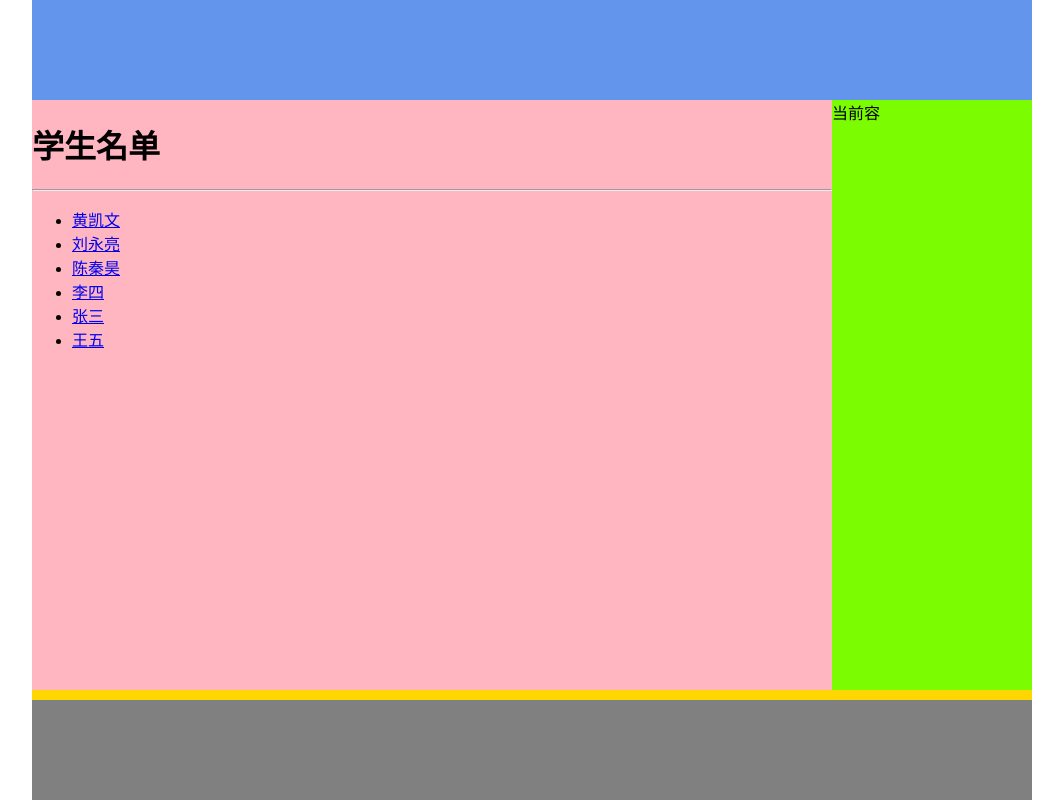
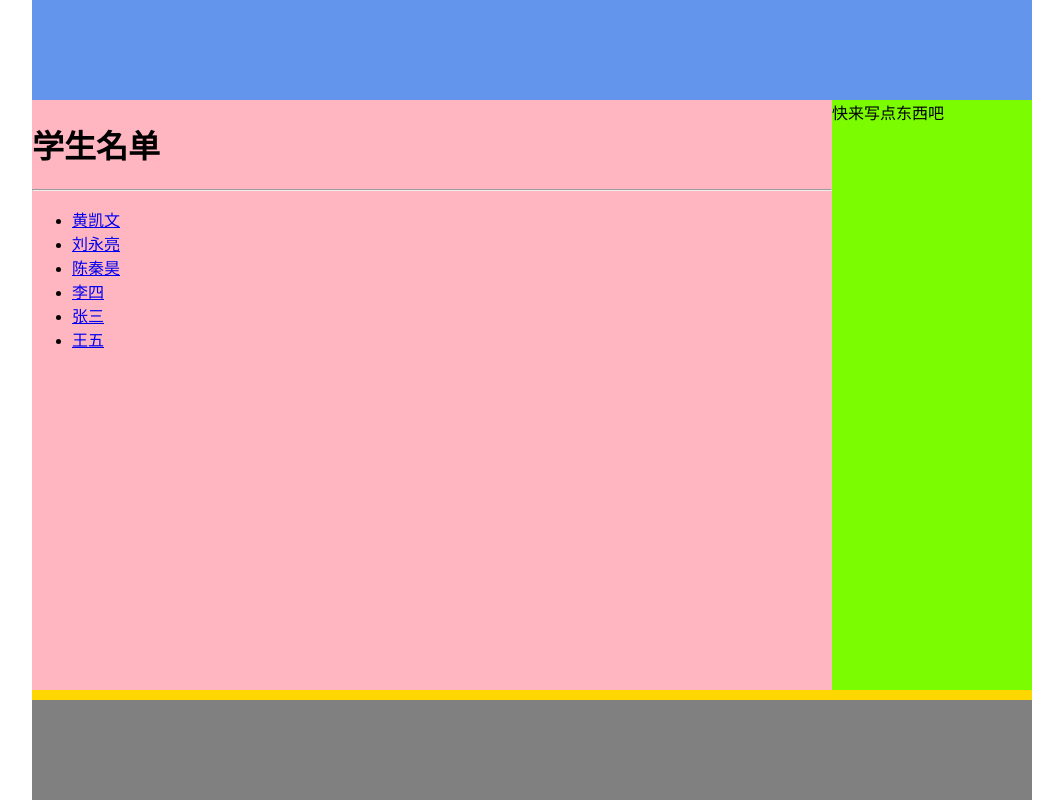
Before and after one commit to vigor025100/git_test4, a Flask app: page / in a window 1280 px wide. Shown: the whole page, without its empty margins (108-1171 px from the left). Run offline with Flask 2, Linux system fonts and the light colour scheme.

Commit message:
修改了main 和 base 页面

```diff
--- a/main.py
+++ b/main.py
@@ -48,7 +48,7 @@ def update():
         }
 
         USER[uid].update(info)
-
+        print('0822 修改测试-2')
         return redirect('/user/info?id=%s' % uid)
 
     else:
--- a/templates/base.html
+++ b/templates/base.html
@@ -42,11 +42,11 @@
     <div class="container">
        <!--        内容区-->
         <div class="content">
-           {% block content %} 当前没有内容{% endblock %}
+           {% block content %} 0822 修改测试{% endblock %}
         </div>
 <!--边栏-->
         <div class="sidebar">
-            {% block sidebar %} 当前容{% endblock %}
+            {% block sidebar %} 快来写点东西吧 {% endblock %}
         </div>
     </div>
     <div class="footbar"></div>
```
Also changed, not shown: 1 other file.
